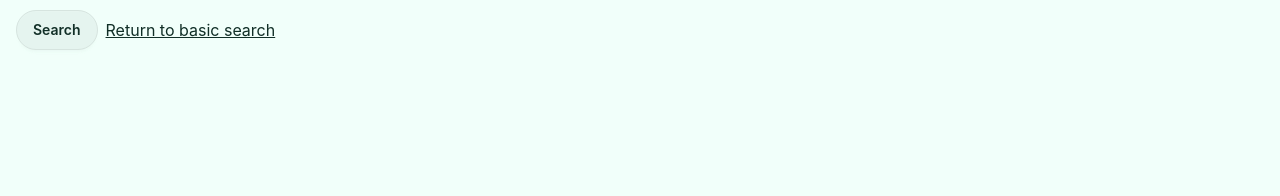
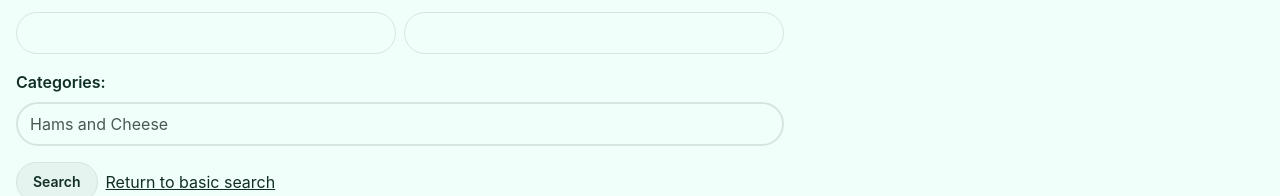
Before and after one commit to edward-20/Grocery-Tracker, a SvelteKit app in the folder apps/frontend/: page /advanced-search in a window 1280 px wide. Shown: the part 314-510 px from the top of the page. Built offline with nearby package versions, Linux system fonts and the light colour scheme.

Commit message:
users of searchbar will query correct endpoints according to openapi documentation

```diff
--- a/apps/frontend/src/lib/components/search-bar/search-bar.svelte
+++ b/apps/frontend/src/lib/components/search-bar/search-bar.svelte
@@ -53,16 +53,11 @@
 			const input = event.currentTarget;
 			if (suggestions.length !== 0) {
 				if (event.key === 'ArrowDown') {
-					console.log('hello1');
 					selectedSuggestionIndex = wrap(selectedSuggestionIndex + 1);
-					console.log(selectedSuggestionIndex);
 				} else {
-					console.log('hello2');
 					selectedSuggestionIndex = wrap(selectedSuggestionIndex - 1);
-					console.log(selectedSuggestionIndex);
 				}
 			} else {
-				console.log('hello3');
 				selectedSuggestionIndex = -1;
 			}
 			// change the input to the new selected suggested index
--- a/apps/frontend/src/routes/advanced-search/+page.svelte
+++ b/apps/frontend/src/routes/advanced-search/+page.svelte
@@ -2,7 +2,7 @@
 	import { fade } from 'svelte/transition';
 	import { resolve } from '$app/paths';
 
-	import { SearchBar } from '$lib/components/search-bar';
+	import SearchBar from '$lib/components/search-bar/search-bar.svelte';
 
 	// range slider
 	// TBD: get a histogram for the price slider
@@ -18,7 +18,7 @@
 	// main search
 	let nameQuery = $state('');
 	// department search
-	let departmentQuery = $state('');
+	let categoryQuery = $state('');
 </script>
 
 <div class="border-b-1 border-solid p-4">
@@ -142,10 +142,10 @@ none"
 		</div>
 	</fieldset>
 	<SearchBar
-		query={departmentQuery}
-		url="/departments"
-		name="departments"
-		label="Departments"
+		query={categoryQuery}
+		url="/categories"
+		name="categories"
+		label="Categories"
 		placeholder="Hams and Cheese"
 	></SearchBar>
 	<div class="mt-4 flex flex-row items-center gap-2">
```
Also changed, not shown: apps/frontend/src/routes/+page.svelte (+1 -33 lines).
